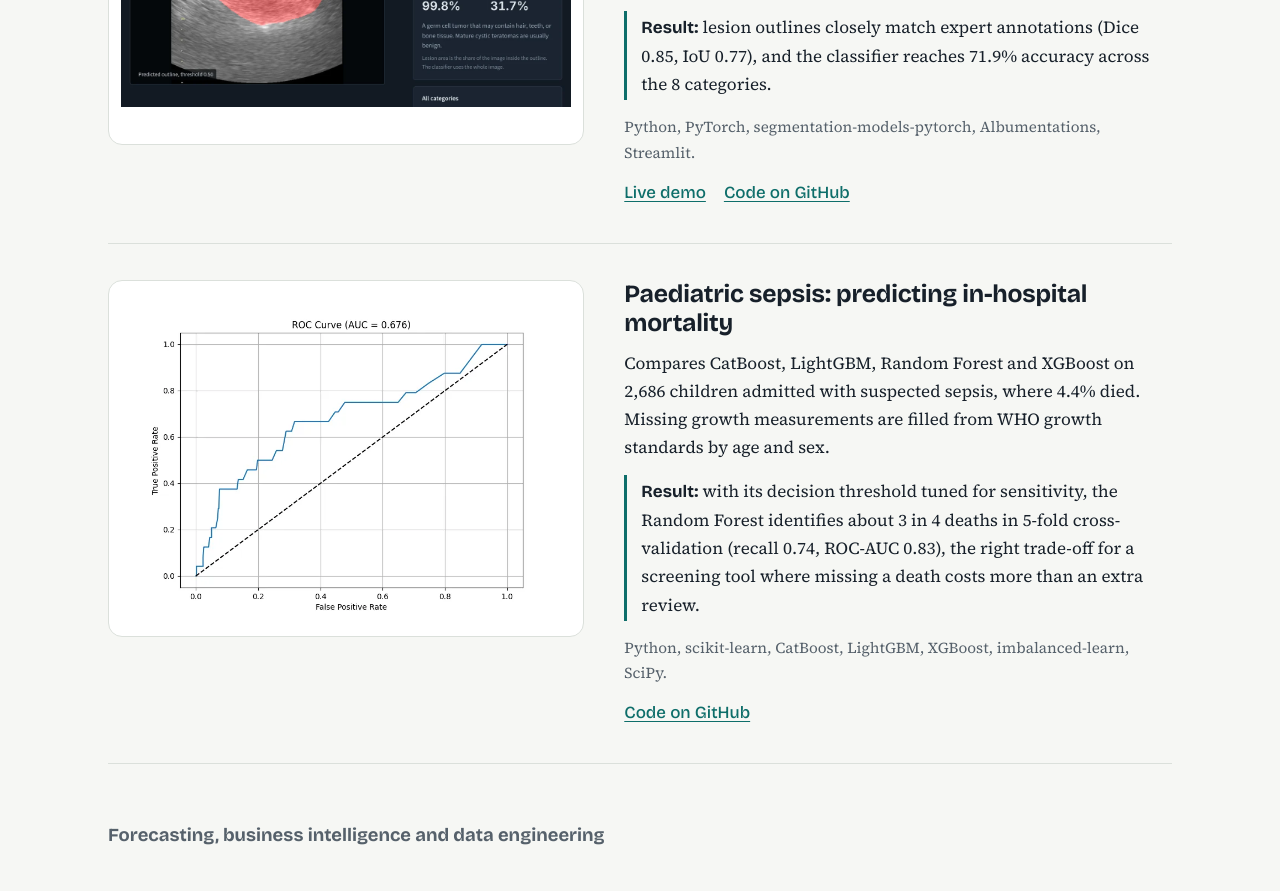
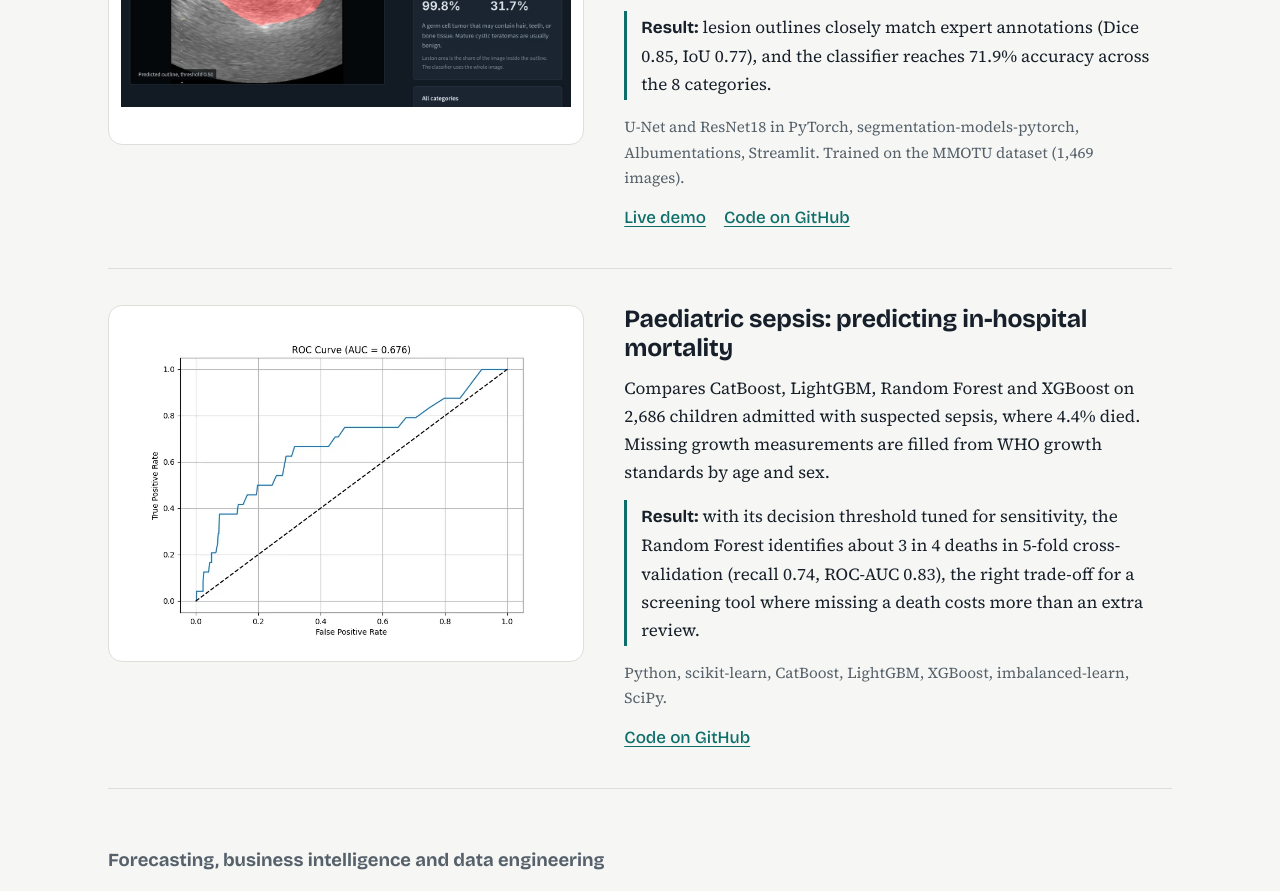
Before and after one commit to Betelhemgetachew/Betelhemgetachew.github.io, a plain HTML site: page index.html in a window 1280 px wide. Shown: the part 1574-2465 px from the top of the page. Drawn offline with nearby package versions, Linux system fonts and the light colour scheme.

Commit message:
Keep the model and data details in the tools line

```diff
--- a/index.html
+++ b/index.html
@@ -211,7 +211,7 @@
             <h3>Ovarian tumour segmentation and classification from ultrasound</h3>
             <p>Upload an ovarian ultrasound image and the app outlines the lesion, shows a close-up of it, and predicts which of 8 categories it belongs to (seven tumour types or a normal ovary). It flags the malignant category and low-confidence predictions, and exports a PDF summary.</p>
             <p class="finding"><strong>Result:</strong> lesion outlines closely match expert annotations (Dice 0.85, IoU 0.77), and the classifier reaches 71.9% accuracy across the 8 categories.</p>
-            <p class="tools">Python, PyTorch, segmentation-models-pytorch, Albumentations, Streamlit.</p>
+            <p class="tools">U-Net and ResNet18 in PyTorch, segmentation-models-pytorch, Albumentations, Streamlit. Trained on the MMOTU dataset (1,469 images).</p>
             <div class="links"><a href="https://ovarian-tumor-diagnosis.streamlit.app/" title="Free hosting: the first load can take up to a minute">Live demo</a><a href="https://github.com/Betelhemgetachew/Ovarian-Tumor-Segmentation-and-Classification-from-Ultrasound-Images">Code on GitHub</a></div>
           </div>
         </article>
```
